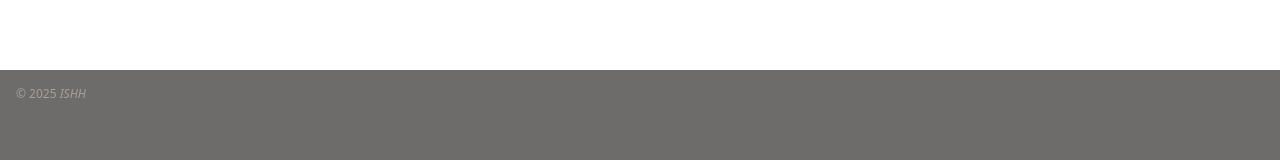
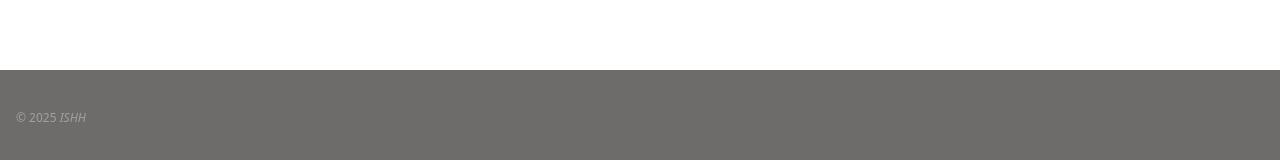
Before and after one commit to dennisscherdt/ishh-web, a Nuxt app: page / in a window 1280 px wide. Shown: the part 826-986 px from the top of the page. Built offline with nearby package versions, Linux system fonts and the light colour scheme.

Commit message:
Center align footer copyright text

```diff
--- a/components/AppFooter.vue
+++ b/components/AppFooter.vue
@@ -1,7 +1,5 @@
 <template>
-	<footer class="h-24 bg-stone-950/60 p-4 backdrop-blur-sm">
-		<div class="flex items-center justify-between">
-			<p class="text-xs text-stone-400">© 2025 <i>ISHH</i></p>
-		</div>
+	<footer class="flex h-24 items-center justify-between bg-stone-950/60 p-4 backdrop-blur-sm">
+		<p class="text-xs text-stone-400">© 2025 <i>ISHH</i></p>
 	</footer>
 </template>
```
